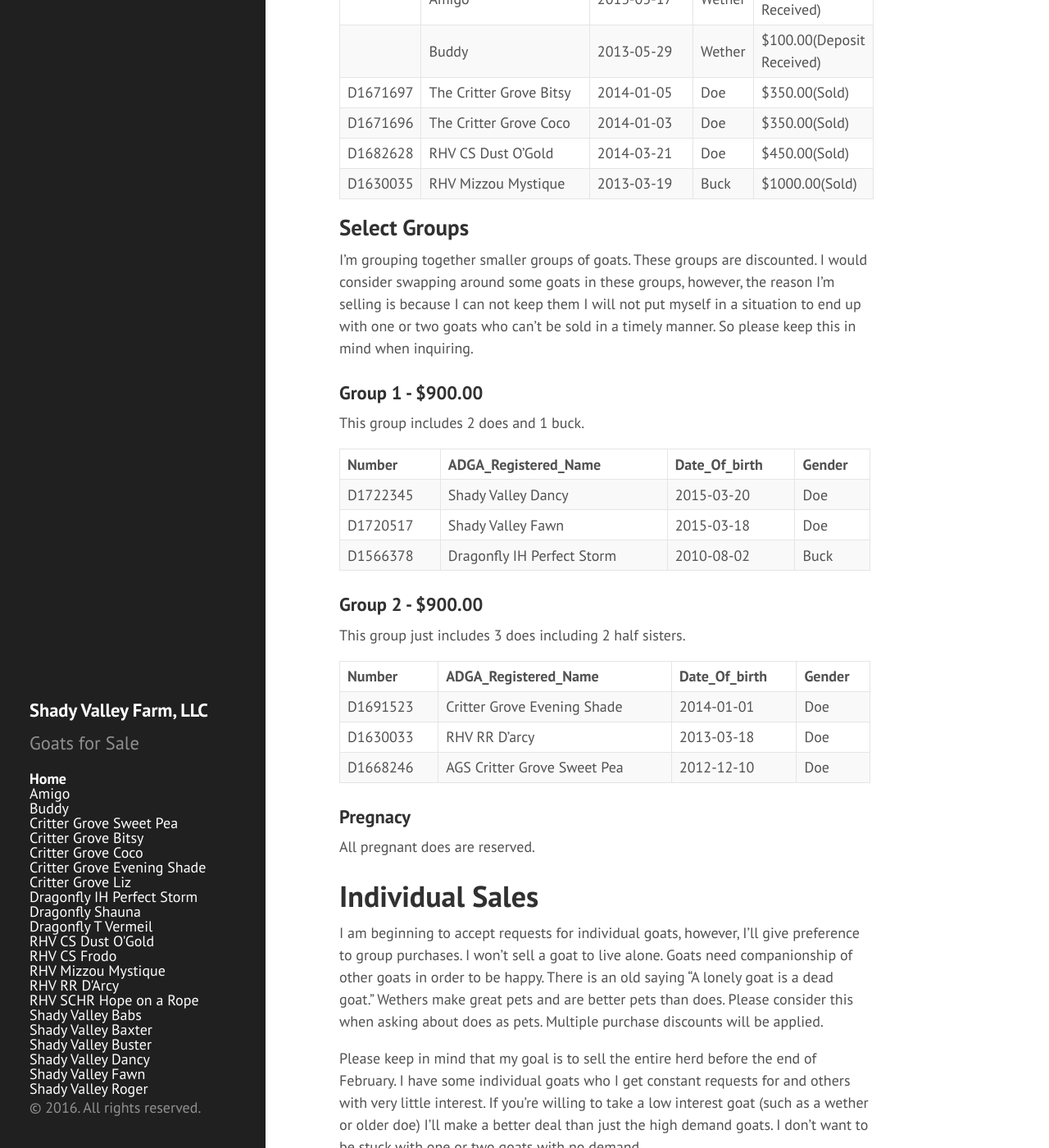
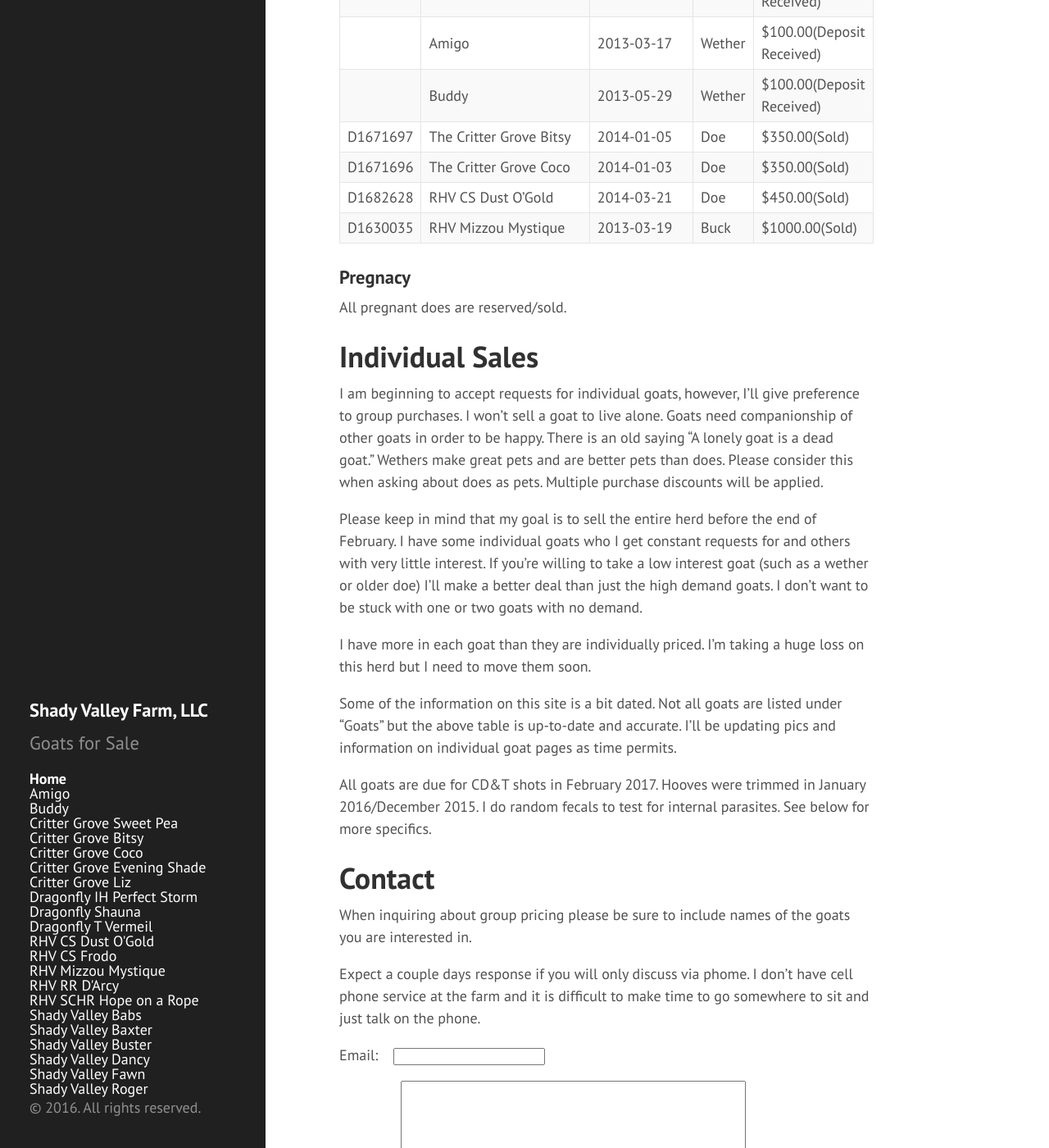
Before and after one commit to shadyvalleyfarm/shadyvalleyfarm.github.io, a Jekyll site: the page built from index.md, in a window 1280 px wide and 1400 px high, scrolled down 2107 px. Shown: the whole window at 82% size. Built offline with Jekyll 4.4.1, drawn with Linux system fonts in a browser that asks for light colours; Markdown is read by kramdown in place of the engine named in the settings; some of the changed text lies outside the part shown.

Commit message:
Updated for final sales

```diff
--- a/index.md
+++ b/index.md
@@ -31,7 +31,7 @@
 
 ## Entire Herd Package
 
-Updated February 22, 2016 - The 6 goats remaining without a deposit or sold may be purchased together for $1600.00 or see the groups of 3 below or inquire about sales of 1 or 2 together.
+February 25, 2016 - As of right now all goats are sold, Deposit Pending, or Deposit Received.  Except for sold goats I'll accept backup offers just in case those sales fall through.
 
 Deposit Pending means that I have sent an agreement to prospective buyers who have indicated they will purchase, however, no deposit or signed agreement has been received by me. I'll take backup
 sales in case those buyers back out or if they delay too long.  Deposit Received means I have received a deposit but the sale has not been completed. It is possible, however unlikely, that the sale
@@ -62,35 +62,9 @@
 |D1630035|RHV Mizzou Mystique|2013-03-19|Buck|$1000.00(Sold)
 
 
-## Select Groups
-
-I'm grouping together smaller groups of goats. These groups are discounted.  I would consider swapping around some goats in these groups, however, the reason I'm selling is because
-I can not keep them I will not put myself in a situation to end up with one or two goats who can't be sold in a timely manner. So please keep this in mind when inquiring.
-
-### Group 1 - $900.00
-
-This group includes 2 does and 1 buck.
-
-|Number|ADGA_Registered_Name|Date_Of_birth|Gender
-|:----------|:-------|:-------|:-------
-|D1722345|Shady Valley Dancy|2015-03-20|Doe
-|D1720517|Shady Valley Fawn|2015-03-18|Doe
-|D1566378|Dragonfly IH Perfect Storm|2010-08-02|Buck
-
-
-### Group 2 - $900.00
-
-This group just includes 3 does including 2 half sisters.
-
-|Number|ADGA_Registered_Name|Date_Of_birth|Gender
-|:----------|:-------|:-------|:--------
-|D1691523|Critter Grove Evening Shade|2014-01-01|Doe
-|D1630033|RHV RR D'arcy|2013-03-18|Doe
-|D1668246|AGS Critter Grove Sweet Pea|2012-12-10|Doe
-
 ### Pregnacy
 
-All pregnant does are reserved.
+All pregnant does are reserved/sold.
 
 # Individual Sales
 
@@ -104,7 +78,7 @@
 
 Some of the information on this site is a bit dated. Not all goats are listed under "Goats"  but the above table is up-to-date and accurate. I'll be updating pics and information on individual goat pages as time permits.
 
-All goats are due for CD&T shots in March 2016. Hooves were trimmed in December 2015. I do random fecals to test for internal parasites. See below for more specifics.
+All goats are due for CD&T shots in February 2017. Hooves were trimmed in January 2016/December 2015. I do random fecals to test for internal parasites. See below for more specifics.
 
 # Contact
 
```
Also changed, not shown: other parts of index.md (+6 -6 lines), goats/Shady_Valley_Fawn.md (+1 -1 lines).
